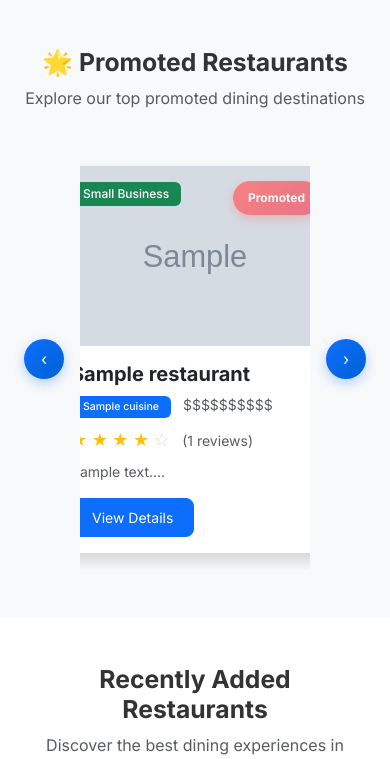
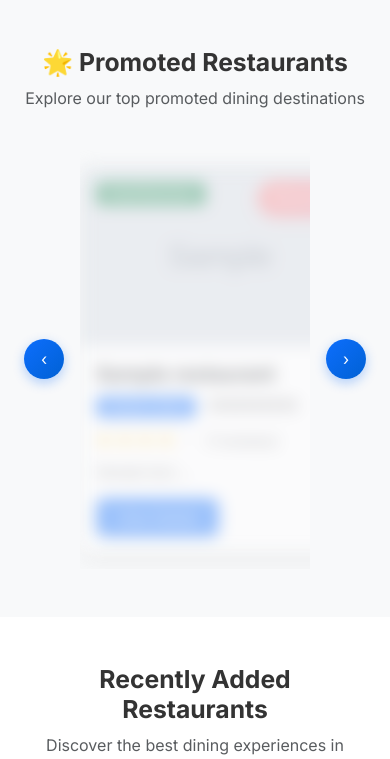
Before and after one commit to buzziyad-dev/FlaskWebInterface, a Flask app: page / in a window 390 px wide. Shown: the part 567-1326 px from the top of the page. Run offline with Flask 3, Linux system fonts and the light colour scheme; tables that the repository leaves empty hold one stand-in row (values such as "Sample post"); grey boxes marked "Sample" are stand-in pictures; some libraries are stand-ins or nearby versions.

Commit message:
Enhance homepage carousel with infinite scrolling and peek effects
Update CSS and JavaScript to implement an infinite scrolling carousel displaying 3 items at a time, with blurred peek effects for adjacent items, and modify carousel arrow functionality in index.html.

Replit-Commit-Author: Agent
Replit-Commit-Session-Id: 78022650-b197-4b25-a08c-351b457456cb
Replit-Commit-Checkpoint-Type: full_checkpoint
Replit-Commit-Event-Id: 550f87da-7ae6-4674-b891-2305f78cf58f
Replit-Commit-Screenshot-Url: https://storage.googleapis.com/screenshot-production-us-central1/cd58748b-bb1d-40c8-ab76-3e170f53750e/78022650-b197-4b25-a08c-351b457456cb/OQIUTv3

```diff
--- a/static/css/style.css
+++ b/static/css/style.css
@@ -475,8 +475,9 @@ footer a:hover {
     scrollbar-width: none;
     -ms-overflow-style: none;
     width: 100%;
-    max-width: 400px;
-    justify-content: center;
+    max-width: 1100px;
+    padding-left: 2rem;
+    padding-right: 2rem;
     scroll-snap-type: x mandatory;
 }
 
@@ -486,9 +487,15 @@ footer a:hover {
 
 .horizontal-scroll-item {
     flex: 0 0 320px;
-    scroll-snap-align: center;
+    scroll-snap-align: start;
     display: flex;
     justify-content: center;
+    transition: filter 0.3s ease;
+}
+
+.horizontal-scroll-item.peek {
+    opacity: 0.4;
+    filter: blur(8px);
 }
 
 .horizontal-scroll-item .restaurant-card {
@@ -561,7 +568,9 @@ footer a:hover {
     }
 
     .horizontal-scroll {
-        max-width: 350px;
+        max-width: 100%;
+        padding-left: 1rem;
+        padding-right: 1rem;
     }
 
     .horizontal-scroll-item {
--- a/templates/base.html
+++ b/templates/base.html
@@ -123,11 +123,42 @@
             'recent-carousel': null
         };
 
+        // Function to update blur on peek items
+        function updatePeekEffect(carouselId) {
+            const carousel = document.getElementById(carouselId);
+            if (!carousel) return;
+
+            const items = carousel.querySelectorAll('.horizontal-scroll-item');
+            const viewportStart = carousel.scrollLeft;
+            const viewportEnd = viewportStart + carousel.clientWidth;
+            const itemWidth = 320 + 24; // Card width + gap
+
+            items.forEach((item, index) => {
+                const itemStart = index * itemWidth;
+                const itemEnd = itemStart + 320;
+
+                // Check if item is fully or partially visible
+                if (itemEnd <= viewportStart || itemStart >= viewportEnd) {
+                    // Completely hidden
+                    item.classList.add('peek');
+                } else if (itemStart >= viewportStart && itemEnd <= viewportEnd) {
+                    // Fully visible (main items)
+                    item.classList.remove('peek');
+                } else {
+                    // Partially visible (peek items)
+                    item.classList.add('peek');
+                }
+            });
+        }
+
         // Function to scroll carousel
-        function scrollCarousel(carouselType, distance) {
+        function scrollCarousel(carouselType, direction) {
             const carouselId = carouselType === 'promoted' ? 'promoted-carousel' : 'recent-carousel';
             const carousel = document.getElementById(carouselId);
             if (carousel) {
+                const itemWidth = 320 + 24; // Card width + gap
+                const distance = direction > 0 ? itemWidth : -itemWidth;
+
                 carousel.scrollBy({
                     left: distance,
                     behavior: 'smooth'
@@ -165,23 +196,21 @@
 
         // Initialize auto-scroll for both carousels when page loads
         document.addEventListener('DOMContentLoaded', function() {
-            // Start auto-scroll for promoted carousel
-            resetAutoScroll('promoted-carousel');
-            // Start auto-scroll for recent carousel
-            resetAutoScroll('recent-carousel');
+            const carousels = ['promoted-carousel', 'recent-carousel'];
 
-            // Handle scroll end - loop back to beginning if reached end
-            const carousels = ['promoted-carousel', 'recent-carousel'];
             carousels.forEach(carouselId => {
                 const carousel = document.getElementById(carouselId);
                 if (carousel) {
+                    // Initial peek effect setup
+                    updatePeekEffect(carouselId);
+
+                    // Update peek effect on scroll
                     carousel.addEventListener('scroll', function() {
-                        // Check if at end
-                        if (carousel.scrollLeft + carousel.clientWidth >= carousel.scrollWidth - 10) {
-                            // Loop back to beginning
-                            carousel.scrollTo({ left: 0, behavior: 'smooth' });
-                        }
+                        updatePeekEffect(carouselId);
                     });
+
+                    // Start auto-scroll
+                    resetAutoScroll(carouselId);
                 }
             });
         });
--- a/templates/index.html
+++ b/templates/index.html
@@ -31,7 +31,7 @@
         </div>
         <div class="d-flex justify-content-center">
             <div class="carousel-wrapper animate-fade-in">
-                <button class="carousel-arrow carousel-prev" onclick="scrollCarousel('promoted', -320)" aria-label="Previous">‹</button>
+                <button class="carousel-arrow carousel-prev" onclick="scrollCarousel('promoted', -1)" aria-label="Previous">‹</button>
                 <div class="horizontal-scroll" id="promoted-carousel">
                     {% for restaurant in promoted %}
                     <div class="horizontal-scroll-item">
@@ -66,7 +66,7 @@
                     </div>
                     {% endfor %}
                 </div>
-                <button class="carousel-arrow carousel-next" onclick="scrollCarousel('promoted', 320)" aria-label="Next">›</button>
+                <button class="carousel-arrow carousel-next" onclick="scrollCarousel('promoted', 1)" aria-label="Next">›</button>
             </div>
         </div>
     </div>
@@ -83,7 +83,7 @@
         </div>
         <div class="d-flex justify-content-center">
             <div class="carousel-wrapper animate-fade-in">
-                <button class="carousel-arrow carousel-prev" onclick="scrollCarousel('recent', -320)" aria-label="Previous">‹</button>
+                <button class="carousel-arrow carousel-prev" onclick="scrollCarousel('recent', -1)" aria-label="Previous">‹</button>
                 <div class="horizontal-scroll" id="recent-carousel">
                     {% for restaurant in restaurants %}
                     <div class="horizontal-scroll-item">
@@ -117,7 +117,7 @@
                     </div>
                     {% endfor %}
                 </div>
-                <button class="carousel-arrow carousel-next" onclick="scrollCarousel('recent', 320)" aria-label="Next">›</button>
+                <button class="carousel-arrow carousel-next" onclick="scrollCarousel('recent', 1)" aria-label="Next">›</button>
             </div>
         </div>
         <div class="text-center mt-4">
```
